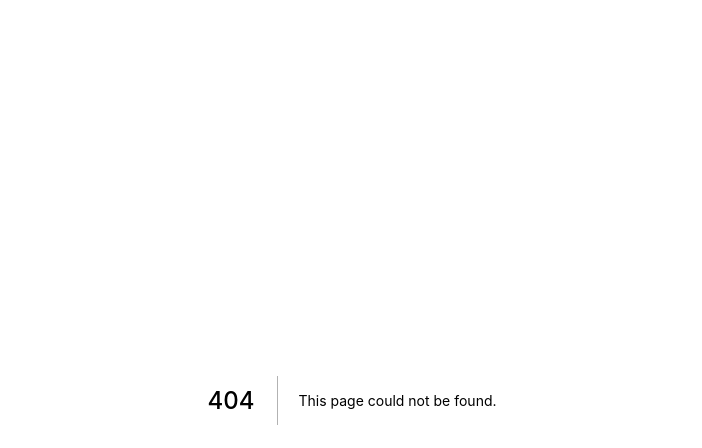
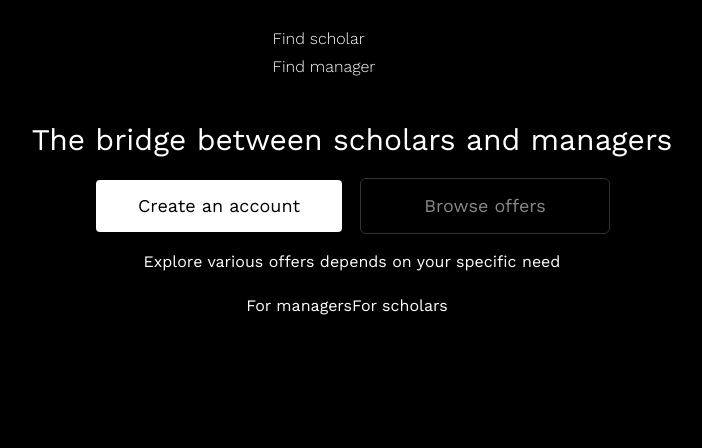
Before and after one commit to IsmailKemmoune/AxieBook, a Next.js app in the folder client/: page /feed in a window 1280 px wide. Before the commit this address had no page. Shown: the top 448 px of the page, without its empty margins (288-990 px from the left). Built offline with nearby package versions, Linux system fonts and the light colour scheme.

Commit message:
created feed page

```diff
--- /dev/null
+++ b/client/pages/feed.jsx
@@ -0,0 +1,67 @@
+import Link from "next/link";
+
+const glassmorphism = {
+  display: "flex",
+  alignItems: "center",
+  justifyContent: "center",
+  padding: "25px 0px",
+  position: "sticky",
+  width: "100%",
+  top: "-0.5px",
+  zIndex: "1",
+  color: "white",
+  fontSize: "16px",
+  fontWeight: "600",
+  backgroundColor: "rgba(0, 0, 0, 0.6)",
+  backdropFilter: "saturate(180%) blur(9px)",
+  // backdropFilter: "blur(12px)",
+  //   borderBottom: "solid 1px #545267",
+};
+
+export default function Feed() {
+  return (
+    <div className="bg-black w-full h-full text-white">
+      <nav style={glassmorphism}>
+        <ul>
+          <Link href="/manager-post-creation">
+            <li className="mr-14 font-light cursor-pointer border-2 border-transparent hover:border-b-2 hover:border-b-white">
+              Find scholar
+            </li>
+          </Link>
+          <Link href="/manager-post-creation">
+            <li className="mr-14 font-light cursor-pointer border-2 border-transparent hover:border-b-2 hover:border-b-white">
+              Find manager
+            </li>
+          </Link>
+        </ul>
+      </nav>
+      <main>
+        {/* hero */}
+        <section className="flex flex-col items-center py-4">
+          <h1 className="text-3xl">The bridge between scholars and managers</h1>
+          <div className="flex mt-5 space-x-4">
+            <button className="bg-white w-[250px] py-3 rounded-md border-2 border-black hover:border-white hover:bg-black hover:border-2 text-black hover:text-white text-lg transition duration-200 ease-linear">
+              Create an account
+            </button>
+            <button className="w-[250px] py-3 rounded-md border-[1px] border-[#333] hover:border-white hover:border-2 text-[#888] hover:text-white text-lg transition duration-200 ease-linear">
+              Browse offers
+            </button>
+          </div>
+        </section>
+        {/* features */}
+        <section className="flex flex-col items-center">
+          <p>Explore various offers depends on your specific need</p>
+          <div className="grid grid-cols-2 mt-5">
+            <div>
+              <h3>For managers</h3>
+            </div>
+            <div>
+              <h3>For scholars</h3>
+            </div>
+          </div>
+        </section>
+      </main>
+      <footer></footer>
+    </div>
+  );
+}
```
Also changed, not shown: 2 other files (tests, documents, lock files or other folders).
